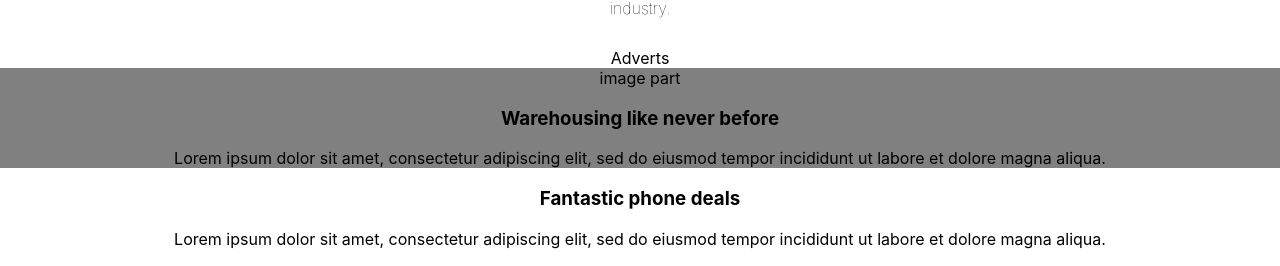
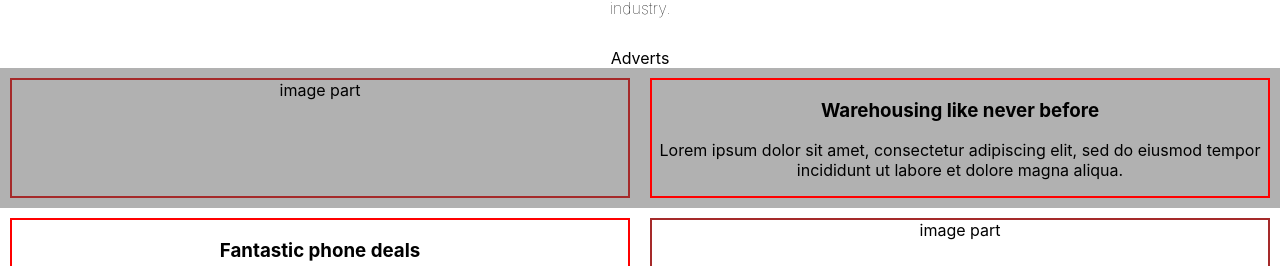
Before and after one commit to TheAstutian/wese90, a React (Create React App) app: page / in a window 1280 px wide. Shown: the part 651-917 px from the top of the page. Built offline with nearby package versions, Linux system fonts and the light colour scheme; the HTML template or start-up script is replaced by a standard one.

Commit message:
styling homepage

```diff
--- a/src/pages/homepage/homepage.component.jsx
+++ b/src/pages/homepage/homepage.component.jsx
@@ -9,7 +9,7 @@ const HomePage = () => (
     <div className='homepage-container'>
         <Header />
 
-    <div className='white first'>
+    <div className='first'>
         <span>Relax, local man's got you</span>
         <p>We connect ground-breaking technology with Life Storage's Storage
 
@@ -19,10 +19,10 @@ const HomePage = () => (
     </div>
     <Adverts />
     <div className='ash'>
-        <div>
+        <div className='img'>
             image part
         </div>
-        <div>
+        <div className='txt'>
             <h3>Warehousing like never before</h3>
             <p>Lorem ipsum dolor sit amet,
                 consectetur adipiscing elit, sed do eiusmod tempor incididunt
@@ -32,22 +32,22 @@ const HomePage = () => (
     </div>
 
     <div className='white'>
-        <div>
+        <div className='txt'>
             <h3>Fantastic phone deals</h3>
             <p>Lorem ipsum dolor sit amet, consectetur adipiscing elit, sed
                 do eiusmod tempor incididunt ut labore et dolore magna aliqua.</p>
         </div>
-        <div>
+        <div className='img'>
             image part
         </div>
 
     </div>
 
     <div className='ash'>
-        <div>
+        <div className='img'>
             Image part
         </div>
-        <div>
+        <div className='txt'>
             <h3> Dependable escrow</h3>
             <p>
             Lorem ipsum dolor sit amet, consectetur adipiscing elit, sed do
--- a/src/pages/homepage/homepage.style.scss
+++ b/src/pages/homepage/homepage.style.scss
@@ -19,8 +19,41 @@
 
         }
     }
+
+    .ash {
+        background-color: #b1b1b1;
+        display: flex;
+        flex-direction: horizontal;
+        justify-content: space-between;
+
+        .img{
+            width: 50%;
+            margin: 10px;
+            border: 2px solid brown;
+        }
+        .txt{
+            width: 50%;
+            margin: 10px;
+            border: 2px solid red;
+        }
+
+    }
+
+    .white{
+        background-color: white;
+        display: flex;
+        flex-direction: horizontal;
+        justify-content: space-between;
+
+        .img{
+            width: 50%;
+            margin: 10px;
+            border: 2px solid brown;
+        }
+        .txt{
+            width: 50%;
+            margin: 10px;
+            border: 2px solid red;
+        }
+    }
 }
-
-.ash {
-    background-color: grey;
-}
```
